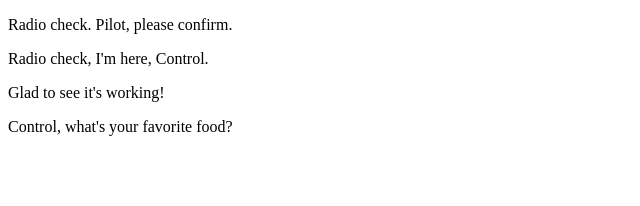
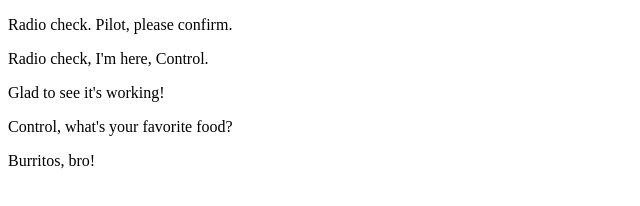
Before and after one commit to NickCerame/communication-log-control, a plain HTML site: page index.html in a window 1280 px wide. Shown: the full height of the page, 0-640 px from the left. Drawn offline with Linux system fonts and the light colour scheme.

Commit message:
told the pilot my favorite food

```diff
--- a/index.html
+++ b/index.html
@@ -5,6 +5,6 @@
         <p>Radio check, I'm here, Control.</p>
         <p>Glad to see it's working!</p>
         <p>Control, what's your favorite food?</p>
-
+        <p>Burritos, bro!</p>
     </body>
 </html>
```
